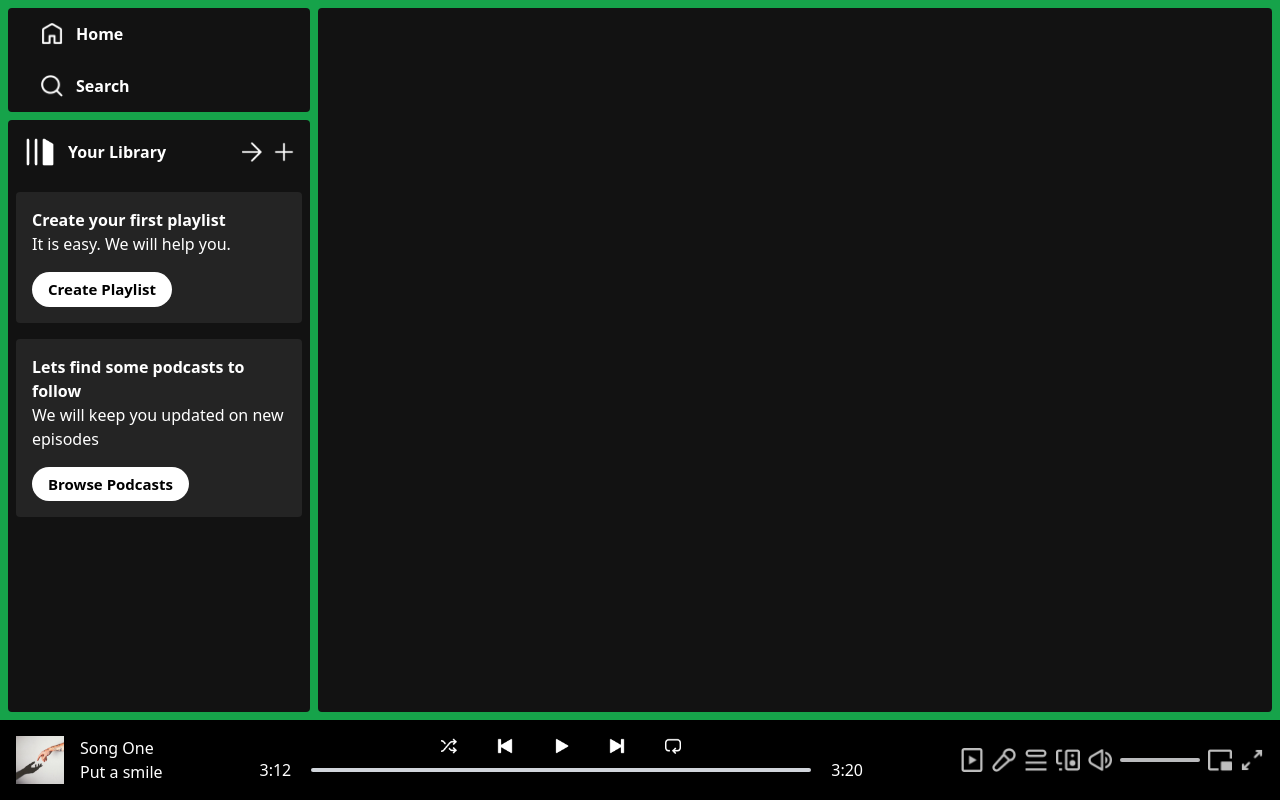
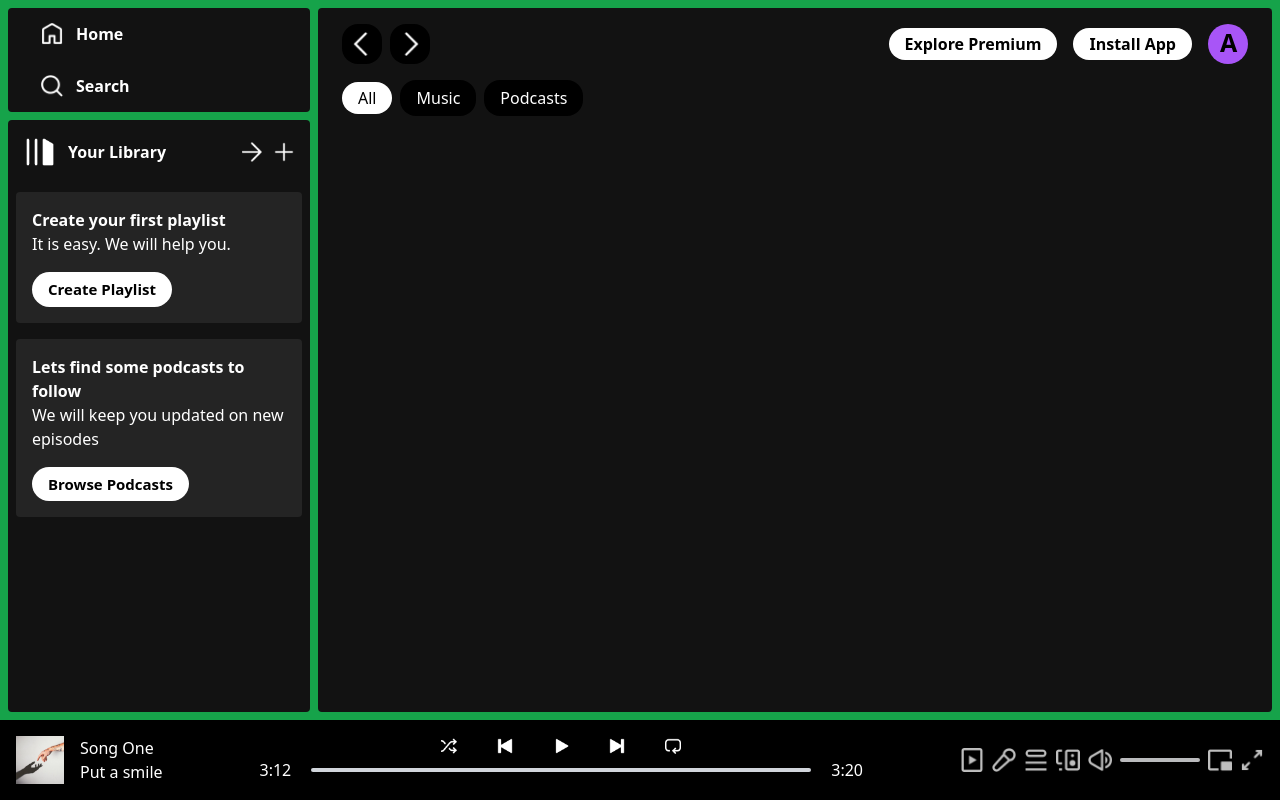
Before and after one commit to ashimaakash03/react-spotify-app, a React (Vite) app: page /album/1 in a window 1280 px wide. Built offline with nearby package versions, Linux system fonts and the light colour scheme.

Commit message:
added route to album details page

```diff
--- a/src/components/AlbumItem.jsx
+++ b/src/components/AlbumItem.jsx
@@ -1,9 +1,14 @@
 //import React from 'react'
 import PropTypes from "prop-types";
+import { useNavigate } from "react-router-dom";
 
-const AlbumItem = ({ image, name, desc }) => {
+const AlbumItem = ({ image, name, desc, id }) => {
+  const navigate = useNavigate();
   return (
-    <div className="min-w-[100px] rounded p-3 cursor-pointer hover:bg-[#ffffff26]">
+    <div
+      onClick={() => navigate(`/album/${id}`)}
+      className="min-w-[100px] rounded p-3 cursor-pointer hover:bg-[#ffffff26]"
+    >
       <img className="rounded" src={image} />
       <p className="font-bold mt-2 mb-1">{name}</p>
       <p className="text-slate-200 text-sm">{desc.slice(0, 19)}</p>
--- a/src/components/Display.jsx
+++ b/src/components/Display.jsx
@@ -1,16 +1,18 @@
 //import React from 'react'
 
-import { Route, Routes } from "react-router-dom"
-import DisplayHome from "./DisplayHome"
+import { Route, Routes } from "react-router-dom";
+import DisplayHome from "./DisplayHome";
+import DisplayAlbum from "./DisplayAlbum";
 
 const Display = () => {
   return (
     <div className="w-[100%] m-2 px-6 pt-4 rounded bg-[#121212] text-white overflow-auto lg:w-[75%] lg:ml-0">
       <Routes>
-        <Route path="/" element={<DisplayHome/>}/>
+        <Route path="/" element={<DisplayHome />} />
+        <Route path="/album/:id" element={<DisplayAlbum />} />
       </Routes>
     </div>
-  )
-}
+  );
+};
 
-export default Display
+export default Display;
--- /dev/null
+++ b/src/components/DisplayAlbum.jsx
@@ -0,0 +1,13 @@
+//import React from 'react'
+
+import Navbar from "./Navbar";
+
+const DisplayAlbum = () => {
+  return (
+    <>
+      <Navbar />
+    </>
+  );
+};
+
+export default DisplayAlbum;
```
